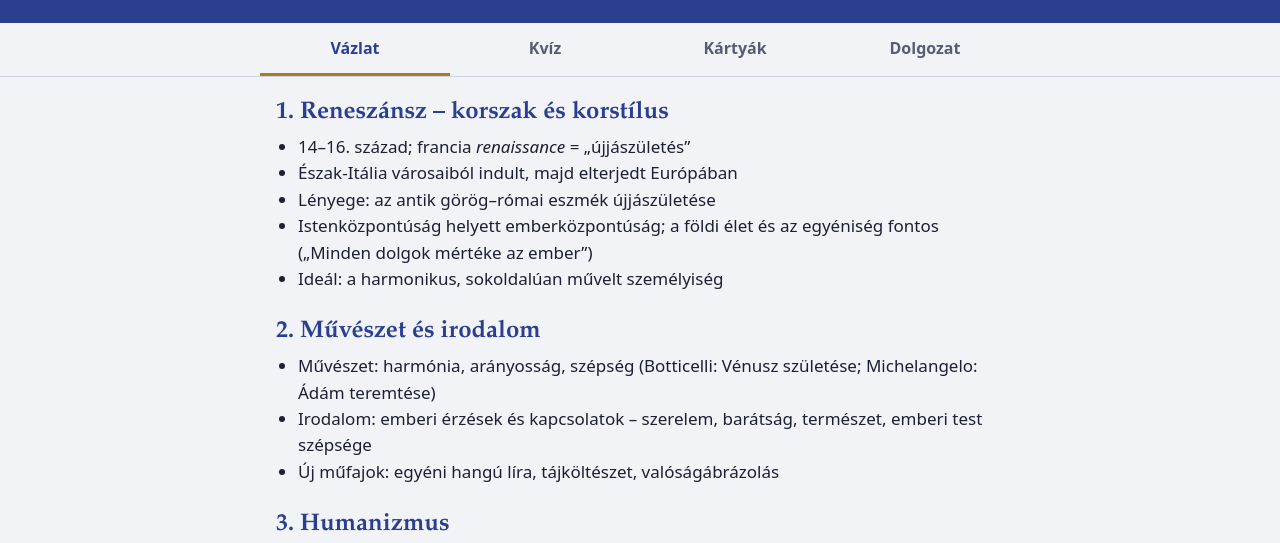
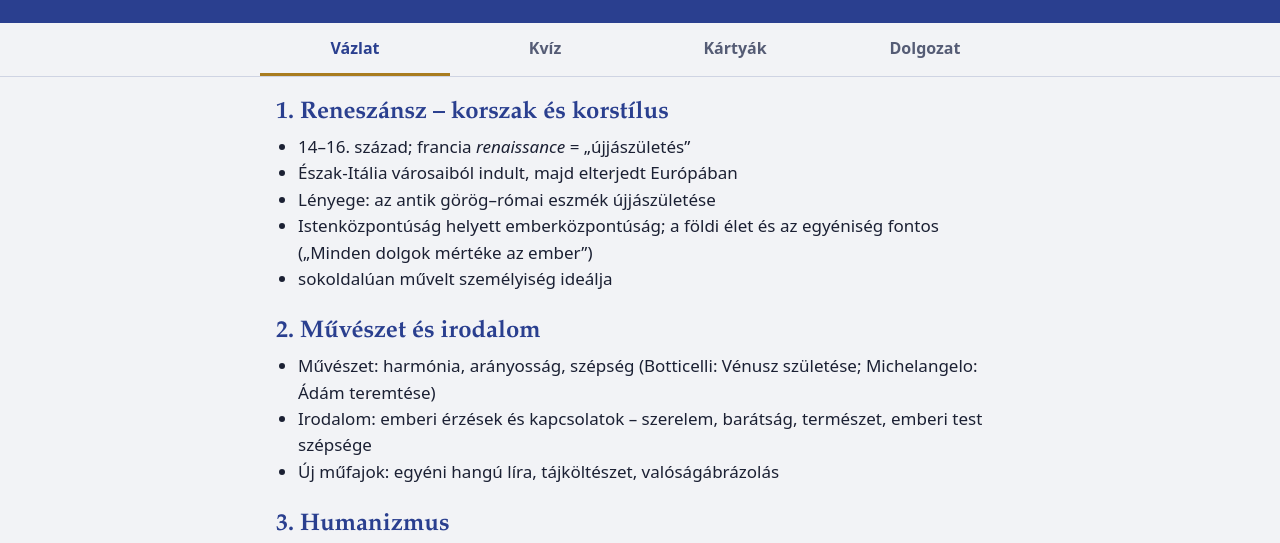
Before and after one commit to maximfabok00-cloud/Irodalom-Doga-Vazlat, a plain HTML site: page index.html in a window 1280 px wide. Shown: the part 190-733 px from the top of the page. Drawn offline with Linux system fonts and the light colour scheme.

Commit message:
Fix list item text in index.html

```diff
--- a/index.html
+++ b/index.html
@@ -65,7 +65,7 @@ button:focus-visible,input:focus-visible{outline:3px solid var(--gold);outline-o
 <li>Észak-Itália városaiból indult, majd elterjedt Európában</li>
 <li>Lényege: az antik görög–római eszmék újjászületése</li>
 <li>Istenközpontúság helyett emberközpontúság; a földi élet és az egyéniség fontos („Minden dolgok mértéke az ember”)</li>
-<li>Ideál: a harmonikus, sokoldalúan művelt személyiség</li>
+<li>sokoldalúan művelt személyiség ideálja</li>
 </ul>
 <h2>2. Művészet és irodalom</h2>
 <ul>
```
